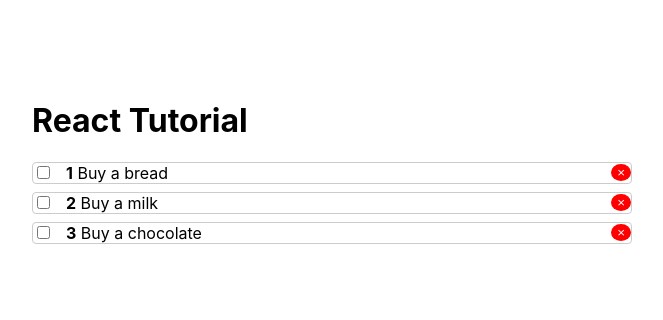
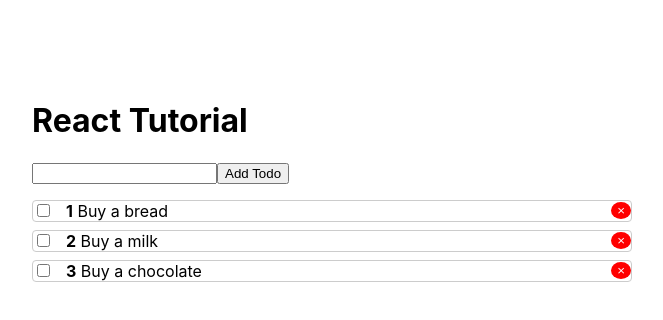
Before and after one commit to maxxdev/react-projects, a React (Create React App) app: page / in a window 1280 px wide. Shown: the top 320 px of the page, without its empty margins (308-971 px from the left). Built offline with nearby package versions, Linux system fonts and the light colour scheme.

Commit message:
add item

```diff
--- a/src/App.js
+++ b/src/App.js
@@ -1,6 +1,7 @@
 import React from 'react';
 import TodoList from "./Todo/TodoList";
 import Context from "./context";
+import AddTodo from "./Todo/AddTodo";
 
 function App() {
   const [todos, setTodos] = React.useState([
@@ -26,10 +27,22 @@
     )
   }
 
+  function addTodo(title) {
+    setTodos(
+      todos.concat([
+        {
+          title,
+          id: Date.now(),
+          completed: false
+        }
+      ]))
+  }
+
   return (
     <Context.Provider value={{removeTodo}}>
       <div className="wrapper">
         <h1>React Tutorial</h1>
+        <AddTodo onCreate={addTodo}/>
         {todos.length
           ? <TodoList todos={todos} onToggle={toggleTodo}/>
           : <p>No Todos</p>}
--- /dev/null
+++ b/src/Todo/AddTodo.js
@@ -0,0 +1,32 @@
+import React, {useState} from "react";
+import PropTypes from 'prop-types'
+import TodoList from "./TodoList";
+
+function AddTodo({onCreate}) {
+  const [value, setValue] = useState('')
+
+  function submitHandler(event) {
+    event.preventDefault()
+    if (value.trim()) {
+      onCreate(value)
+    }
+  }
+
+  return (
+    <form style={{marginBottom: '1rem'}} onSubmit={submitHandler}>
+      <input type="text"
+             value={value}
+             onChange={event => setValue(event.target.value)}
+      />
+      <button type="submit">Add Todo</button>
+    </form>
+  )
+
+}
+
+AddTodo.propTypes = {
+  onCreate: PropTypes.func.isRequired
+}
+
+
+export default AddTodo
```
